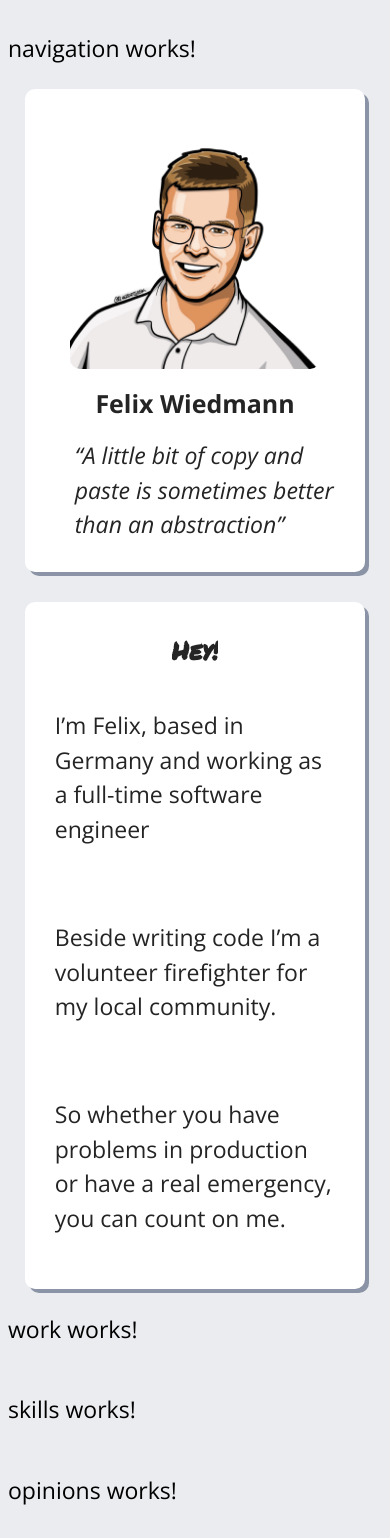
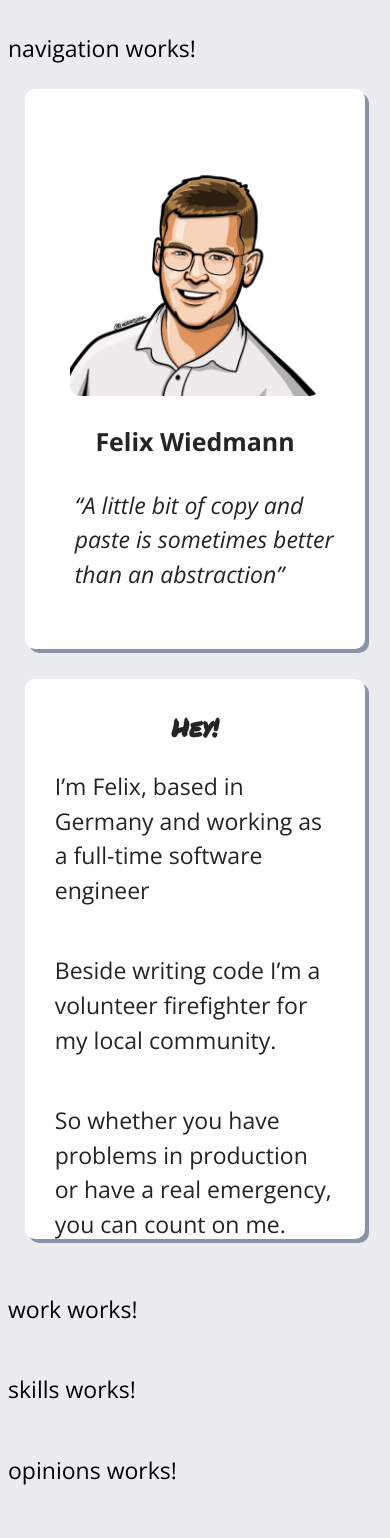
Before and after one commit to fwiedmann/felixwiedmann.de, an Angular app in the folder frontend/: page / in a window 390 px wide. Built offline with nearby package versions, Linux system fonts and the light colour scheme.

Commit message:
ref(frontend): create global responsive css class for card

```diff
--- a/frontend/src/app/components/info-card-picture/info-card-picture.component.html
+++ b/frontend/src/app/components/info-card-picture/info-card-picture.component.html
@@ -1,5 +1,5 @@
 <div class="card">
-  <img class="card__img" src="assets/profile_picture.png">
-  <span class="card__header">Felix Wiedmann</span>
-  <span class="card__quote">“A little bit of copy and paste is sometimes better than an abstraction”</span>
+  <img class="img" src="assets/profile_picture.png">
+  <span class="header">Felix Wiedmann</span>
+  <span class="quote">“A little bit of copy and paste is sometimes better than an abstraction”</span>
 </div>
--- a/frontend/src/app/components/info-card-picture/info-card-picture.component.scss
+++ b/frontend/src/app/components/info-card-picture/info-card-picture.component.scss
@@ -1,49 +1,30 @@
 @use "src/styles/theme";
+@use "src/styles/responsive";
 
 :host {
   display: flex;
   justify-content: center;
 }
 
-.card {
-  color: theme.$text-black;
-  background-color: theme.$accent-white;
-  box-shadow: 4px 4px #8a94a6;
-  max-width: 75%;
-
-  margin-bottom: 30px;
-
-  display: flex;
-  flex-direction: column;
-  align-items: center;
-  align-content: center;
-
-  border-radius: theme.$border-radius;
-  padding: 30px;
-
-  & :not(:last-child) {
-    margin-bottom: theme.$gap-s*2;
-  }
-
-  &__img {
+.img {
   border-radius: theme.$border-radius;
   width: 250px;
 }
 
-  &__header {
+.header {
   font-weight: bold;
   font-size: 1.3rem;
   overflow: hidden;
 }
 
-  &__quote {
+.quote {
   font-style: italic;
   padding-left: 20px;
 }
-}
+
 
 @media only screen and (min-width: 1000px) {
-  .card {
-    max-width: 200px;
+  .img {
+    width: 150px;
   }
 }
--- a/frontend/src/app/components/info-card-text/info-card-text.component.html
+++ b/frontend/src/app/components/info-card-text/info-card-text.component.html
@@ -1,12 +1,7 @@
 <div class="card">
-  <span class="card__header">Hey!</span>
+  <span class="header">Hey!</span>
 
-  <div class="card__text">
-    <p>I’m Felix, based in Germany and working as a full-time software engineer</p>
-    <br>
-    <p>Beside writing code I’m a volunteer firefighter for my local community.</p>
-    <br>
-    <p>So whether you have problems in production or have a real emergency, you can count on me.</p>
-
-  </div>
+  <p>I’m Felix, based in Germany and working as a full-time software engineer</p>
+  <p>Beside writing code I’m a volunteer firefighter for my local community.</p>
+  <p>So whether you have problems in production or have a real emergency, you can count on me.</p>
 </div>
--- a/frontend/src/app/components/info-card-text/info-card-text.component.scss
+++ b/frontend/src/app/components/info-card-text/info-card-text.component.scss
@@ -1,39 +1,13 @@
 @use "src/styles/theme";
+@use 'src/styles/responsive';
 
 :host {
   display: flex;
   justify-content: center;
 }
 
-.card {
-  color: theme.$text-black;
-  background-color: theme.$accent-white;
-  box-shadow: 4px 4px #8a94a6;
-  max-width: 75%;
-
-  display: flex;
-  flex-direction: column;
-  align-items: center;
-  align-content: center;
-
-  border-radius: theme.$border-radius;
-  padding: 30px;
-
-  & :not(:last-child) {
-    margin-bottom: theme.$gap-s*2;
-  }
-
-
-  &__header {
-    font-weight: bold;
-    font-size: 1.3rem;
-    font-family: 'Permanent Marker', cursive;
-    overflow: hidden;
-  }
+.header {
+  font-weight: bold;
+  font-size: 1.3rem;
+  font-family: 'Permanent Marker', cursive;
 }
-
-@media only screen and (min-width: 1000px) {
-  .card {
-    max-width: 200px;
-  }
-}
--- a/frontend/src/styles/_responsive.scss
+++ b/frontend/src/styles/_responsive.scss
@@ -0,0 +1,27 @@
+@use 'theme';
+
+.card {
+  color: theme.$text-black;
+  background-color: theme.$accent-white;
+  box-shadow: 4px 4px #8a94a6;
+  max-width: 75%;
+
+  height: 500px;
+
+  margin-bottom: 30px;
+
+  display: flex;
+  flex-direction: column;
+  align-items: center;
+  justify-content: space-evenly;
+
+  border-radius: theme.$border-radius;
+  padding: 30px;
+}
+
+@media only screen and (min-width: 1000px) {
+  .card {
+    max-width: 200px;
+    height: 350px;
+  }
+}
```
Lines whose indentation alone changed are shown as unchanged.
